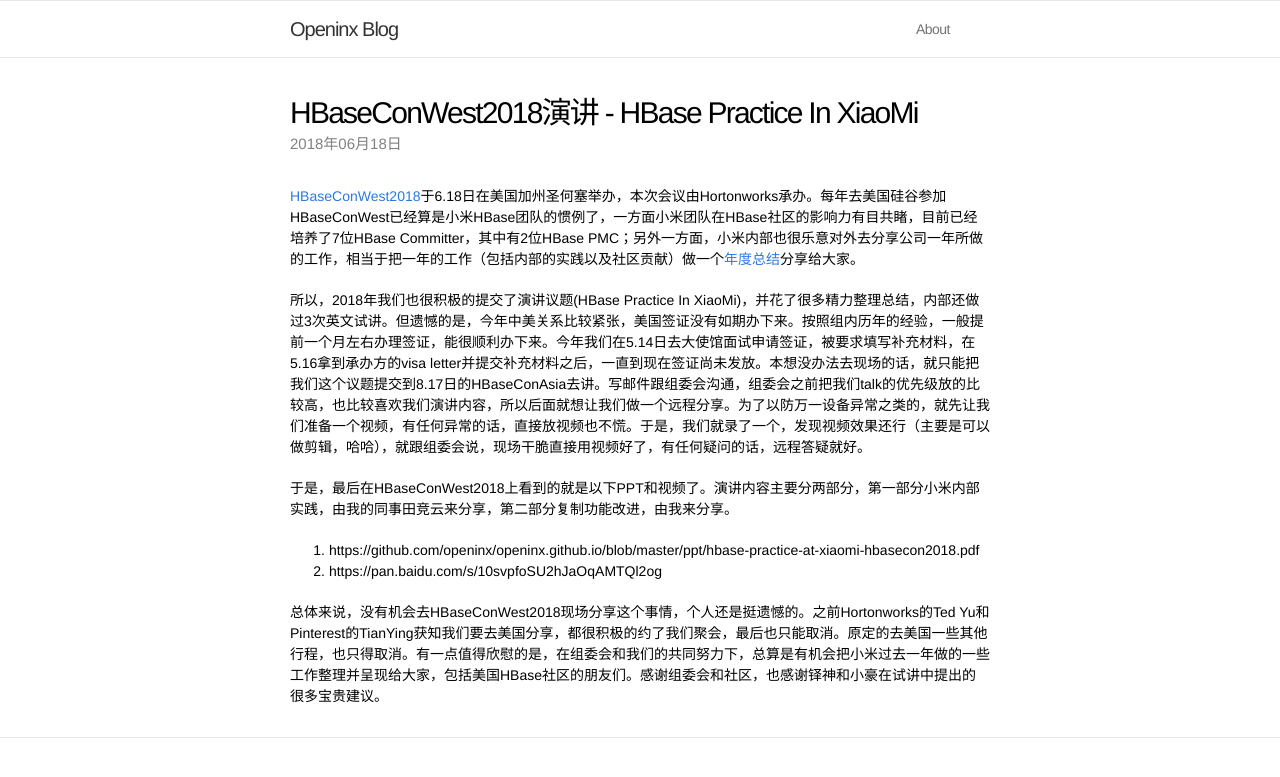
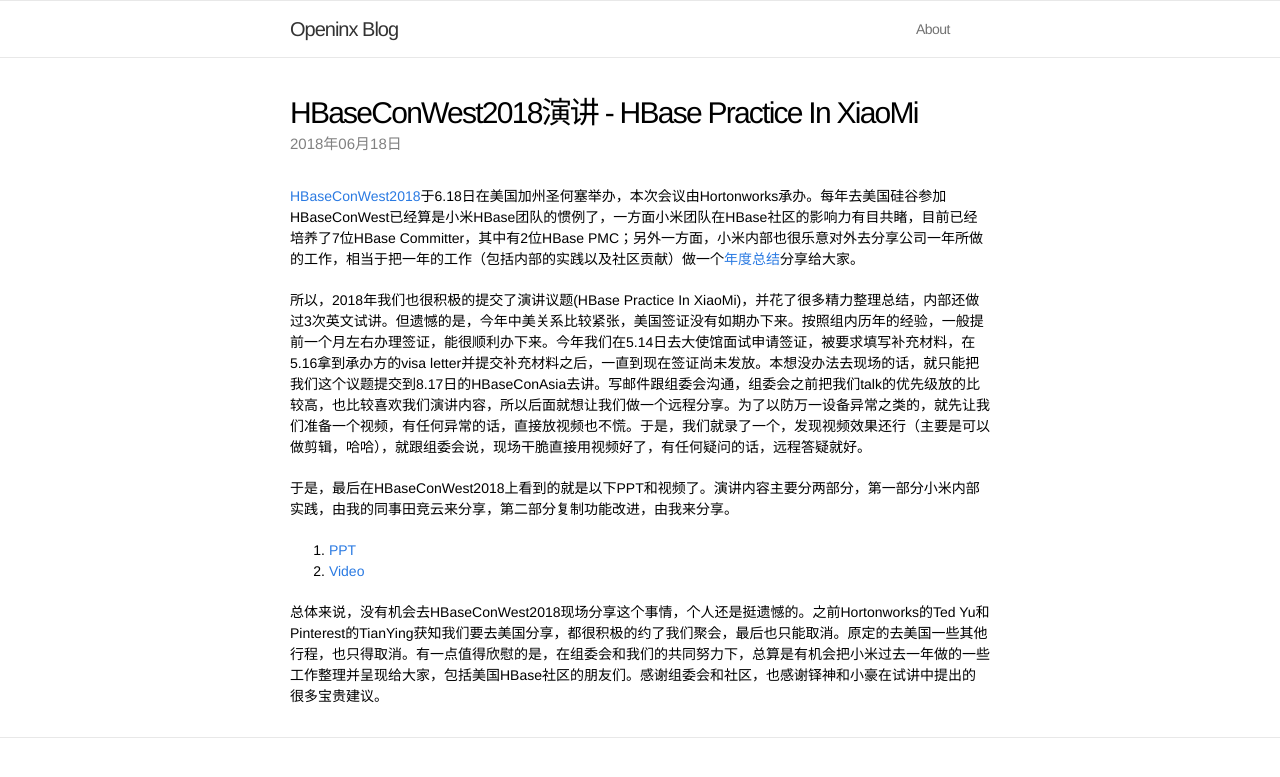
Before and after one commit to SteNicholas/openinx.github.io, a Jekyll site: the page built from _posts/2018-06-18-hbaseconwest2018.md, in a window 1280 px wide. Shown: the top 777 px of the page. Built offline with Jekyll 4.4.1, drawn with Linux system fonts in a browser that asks for light colours; Markdown is read by kramdown in place of the engine named in the settings.

Commit message:
Update 2018-06-18-hbaseconwest2018.md

```diff
--- a/_posts/2018-06-18-hbaseconwest2018.md
+++ b/_posts/2018-06-18-hbaseconwest2018.md
@@ -13,8 +13,8 @@ tags: []
 
 于是，最后在HBaseConWest2018上看到的就是以下PPT和视频了。演讲内容主要分两部分，第一部分小米内部实践，由我的同事田竞云来分享，第二部分复制功能改进，由我来分享。
 
-1. https://github.com/openinx/openinx.github.io/blob/master/ppt/hbase-practice-at-xiaomi-hbasecon2018.pdf
-2. https://pan.baidu.com/s/10svpfoSU2hJaOqAMTQl2og
+1. [PPT](https://github.com/openinx/openinx.github.io/blob/master/ppt/hbase-practice-at-xiaomi-hbasecon2018.pdf)
+2. [Video](https://pan.baidu.com/s/10svpfoSU2hJaOqAMTQl2og)
 
 
 总体来说，没有机会去HBaseConWest2018现场分享这个事情，个人还是挺遗憾的。之前Hortonworks的Ted Yu和Pinterest的TianYing获知我们要去美国分享，都很积极的约了我们聚会，最后也只能取消。原定的去美国一些其他行程，也只得取消。有一点值得欣慰的是，在组委会和我们的共同努力下，总算是有机会把小米过去一年做的一些工作整理并呈现给大家，包括美国HBase社区的朋友们。感谢组委会和社区，也感谢铎神和小豪在试讲中提出的很多宝贵建议。
```
